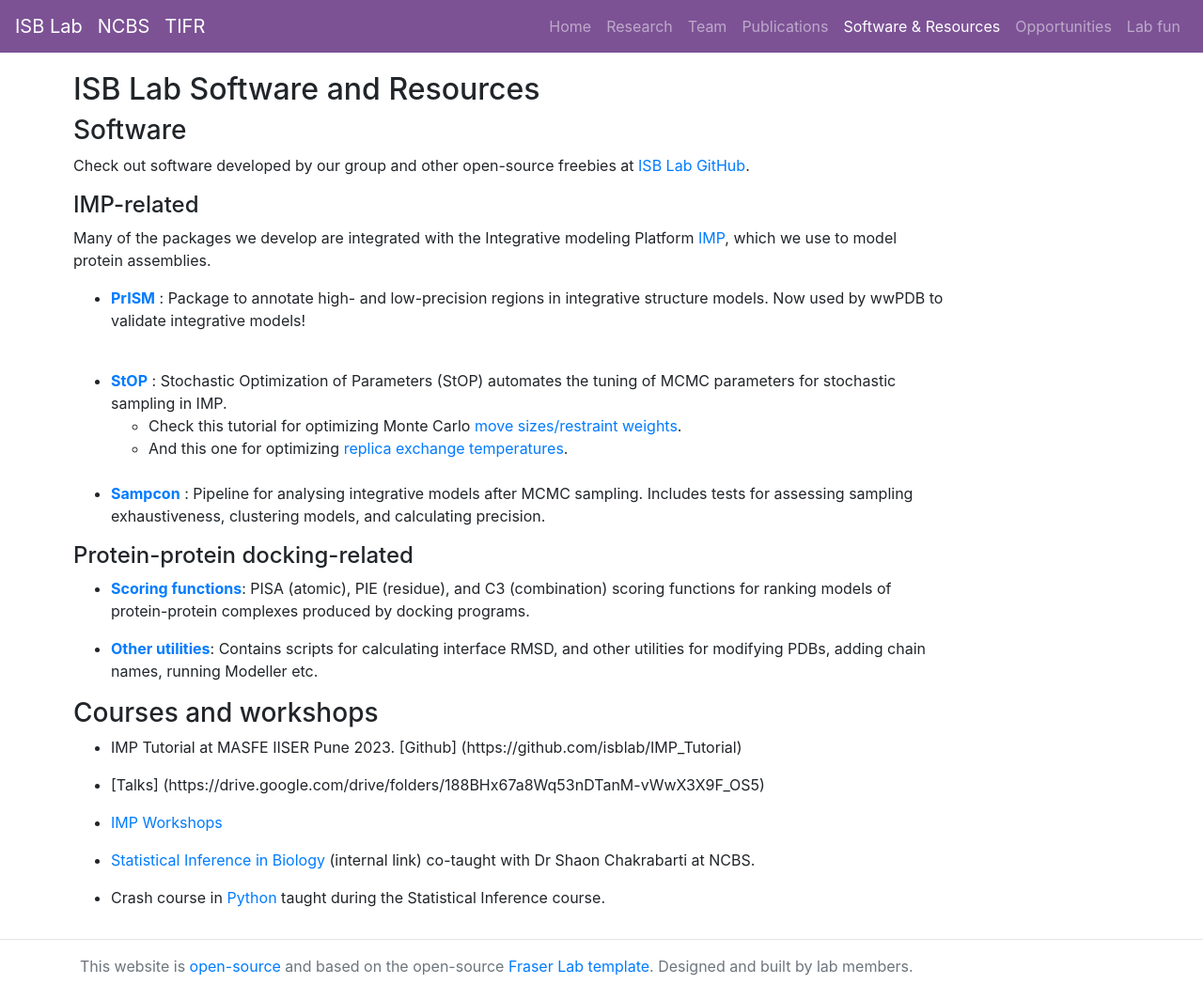
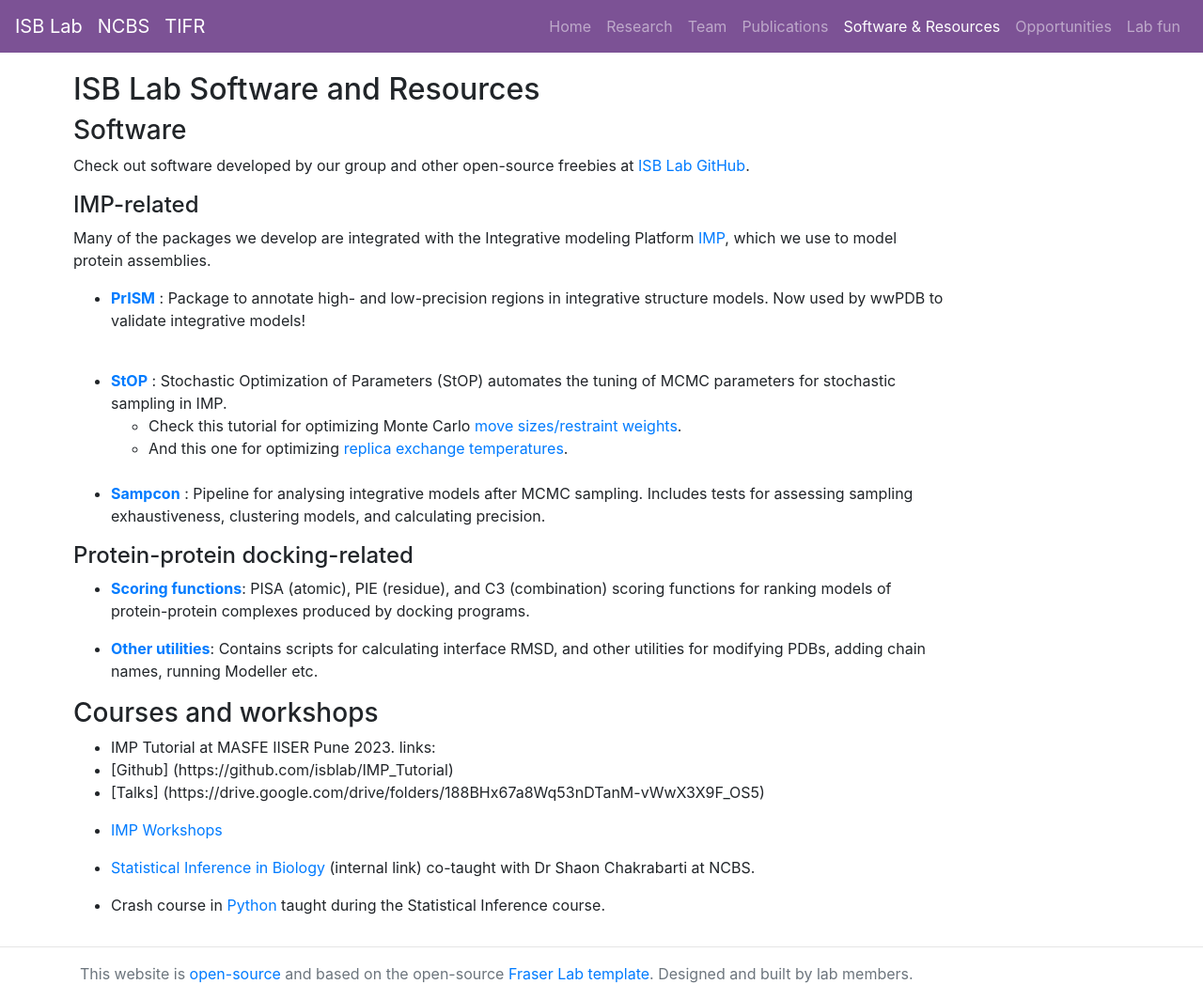
Before and after one commit to isblab/website, a Jekyll site: the page built from Software/index.md, in a window 1280 px wide. Shown: the whole page at 94% size. Built offline with Jekyll 4.4.1, drawn with Linux system fonts in a browser that asks for light colours.

Commit message:
adding MASFE links

```diff
--- a/Software/index.md
+++ b/Software/index.md
@@ -33,9 +33,10 @@
 
 ### Courses and workshops
 
-- IMP Tutorial at MASFE IISER Pune 2023. [Github] (https://github.com/isblab/IMP_Tutorial)
-
-- [Talks] (https://drive.google.com/drive/folders/188BHx67a8Wq53nDTanM-vWwX3X9F_OS5) <br>
+- IMP Tutorial at MASFE IISER Pune 2023.
+links:
+ - [Github] (https://github.com/isblab/IMP_Tutorial)
+ - [Talks] (https://drive.google.com/drive/folders/188BHx67a8Wq53nDTanM-vWwX3X9F_OS5)
 
 - [IMP Workshops](https://integrativemodeling.org/talks.html)  <br>
 
```
